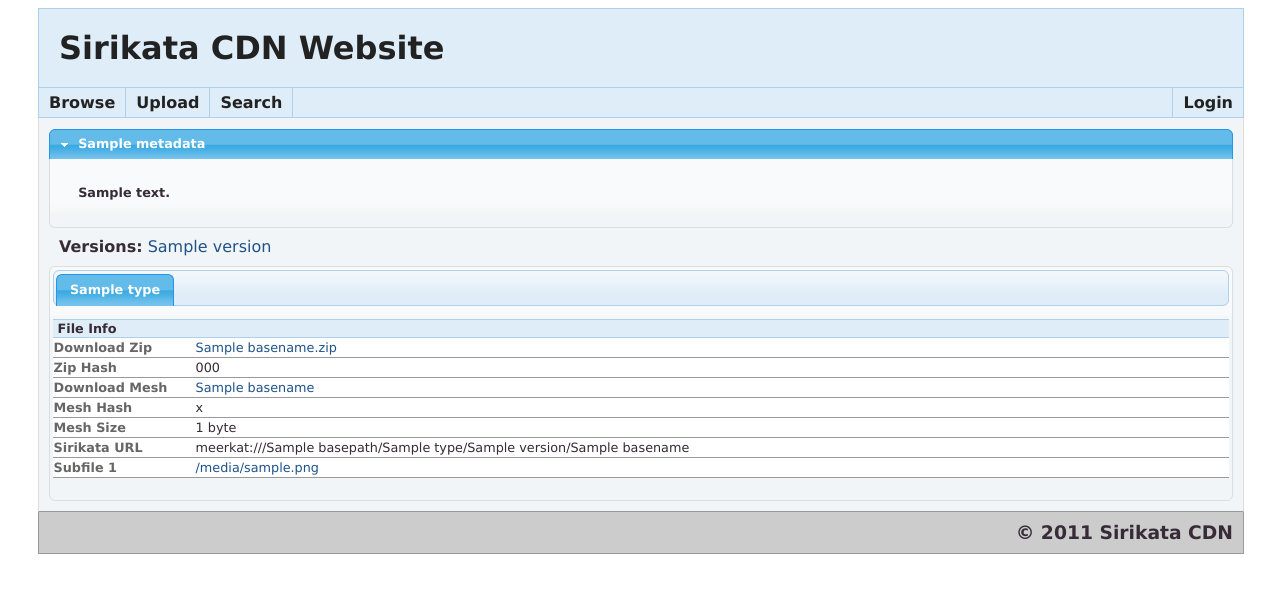
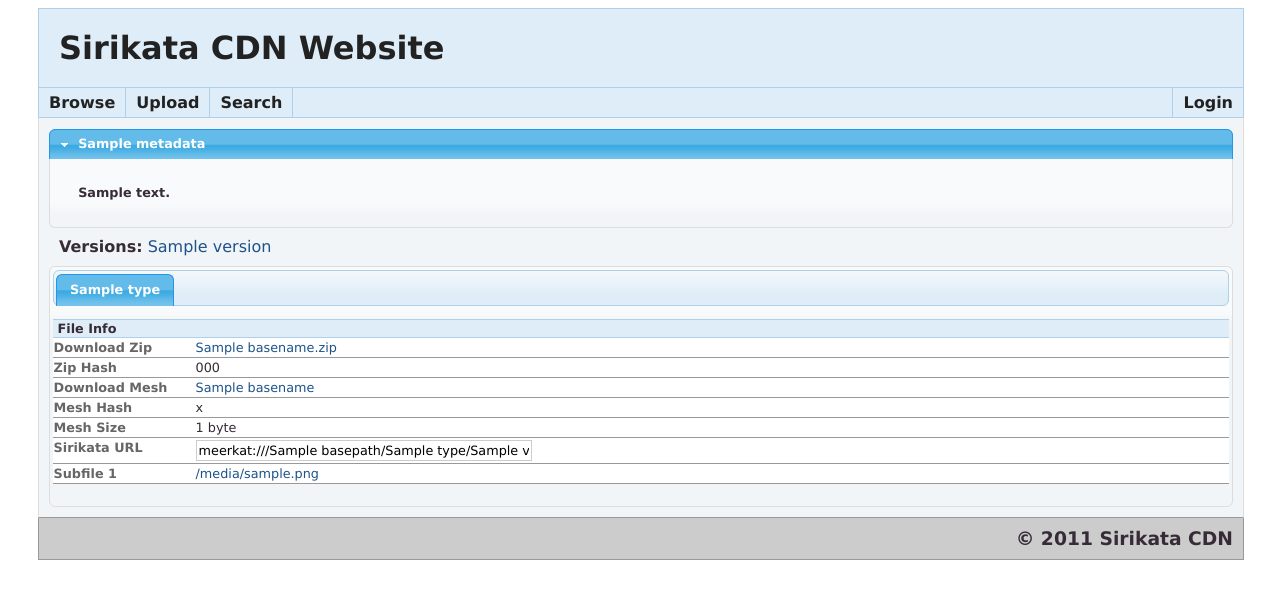
Before and after one commit to sirikata/sirikata-cdn, a Django app: template sirikata-cdn/templates/content/view.html in a window 1280 px wide. Shown: the top 599 px of the page. Run offline with Django 3.2, Linux system fonts and the light colour scheme; the template is opened without the code that fills it: most values are stand-ins (such as "Sample title", 1, 10 or a date in 2020); some libraries are stand-ins or nearby versions.

Commit message:
Made sirikata links more friendly

```diff
--- a/sirikata-cdn/media/css/main.css
+++ b/sirikata-cdn/media/css/main.css
@@ -266,3 +266,11 @@ ul.content_list span.timeago {
     font-size: 0.8em;
     font-style: italic;
 }
+
+input.clip_url {
+	padding: 2px;
+	font-size: 0.8em;
+	border: 1px solid #CCC;
+	margin: 0;
+	width: 330px;
+}
--- a/sirikata-cdn/media/js/sirikata-cdn.util.js
+++ b/sirikata-cdn/media/js/sirikata-cdn.util.js
@@ -1,3 +1,6 @@
 $(document).ready(function() {
 	$( "a.button" ).button();
+	$("input[type=text].clip_url").mouseup(function(e){
+		$(this).select();
+	});
 });
--- a/sirikata-cdn/templates/content/view.html
+++ b/sirikata-cdn/templates/content/view.html
@@ -59,7 +59,7 @@
 {% if version == latest_version %}
 <div id="latest_version_link">
 You can pin sirikata to this latest version: <br/>
-<span class="small">meerkat:///{{ basepath }}/optimized/{{ basename }}</span>
+<input class="clip_url" type="text" value="meerkat:///{{ basepath }}/optimized/{{ basename }}"></input>
 </div>
 {% endif %}
 </div>
@@ -88,7 +88,7 @@ You can pin sirikata to this latest version: <br/>
 	            <tr><td class="label">Download Mesh</td><td><a href="{% url content.views.download props.hash basename %}">{{ basename }}</a></td></tr>
 	            <tr><td class="label">Mesh Hash</td><td>{{ props.hash }}</td></tr>
 	            <tr><td class="label">Mesh Size</td><td>{{ props.size|filesizeformat }}</td></tr>
-	            <tr><td class="label">Sirikata URL</td><td>meerkat:///{{ basepath }}/{{ type_name }}/{{ version }}/{{ basename }}</td></tr>
+	            <tr><td class="label">Sirikata URL</td><td><input class="clip_url" type="text" value="meerkat:///{{ basepath }}/{{ type_name }}/{{ version }}/{{ basename }}"></input></td></tr>
 	            {% for subfile in props.subfiles %}
 	            <tr><td class="label">Subfile {{ forloop.counter }}</td>
 	            <td><a href="{% url content.views.view subfile|slice:"1:" %}">{{ subfile }}</a></td></tr>
```
